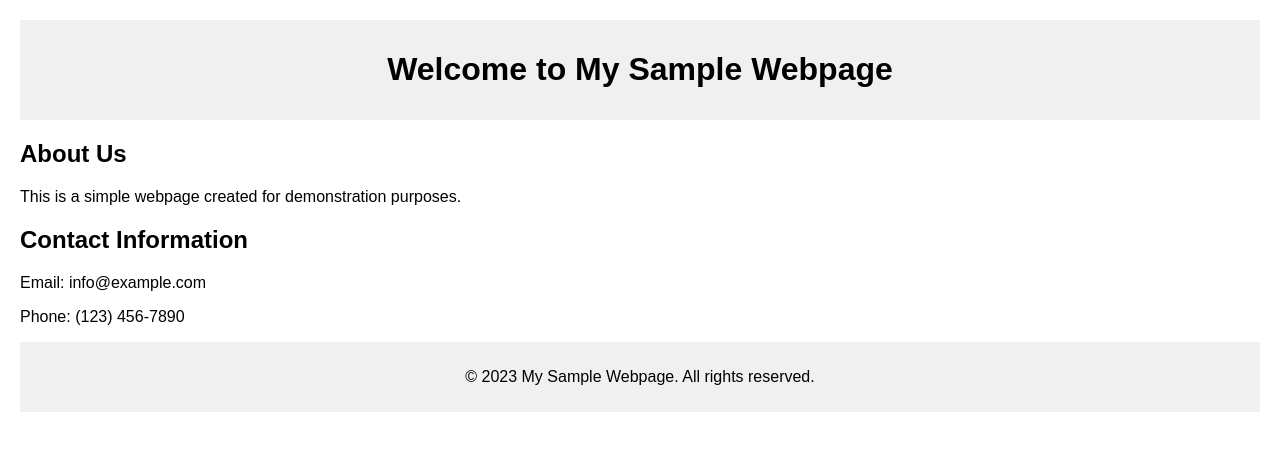
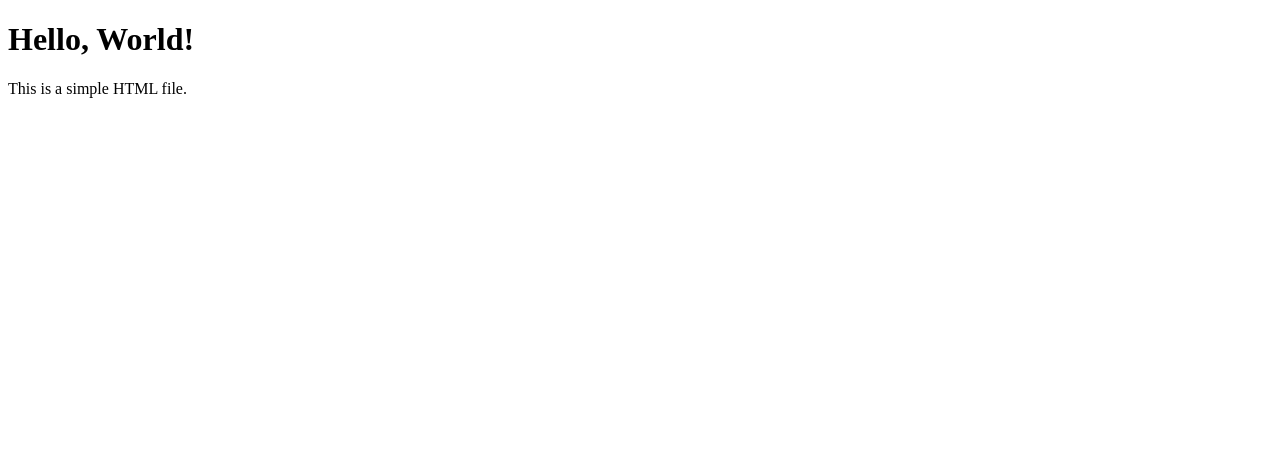
Before and after one commit to jahangirakhan/demojenkins, a plain HTML site: page index.html in a window 1280 px wide. Drawn offline with Linux system fonts and the light colour scheme.

Commit message:
Update index.html

```diff
--- a/index.html
+++ b/index.html
@@ -3,50 +3,12 @@
 <head>
     <meta charset="UTF-8">
     <meta name="viewport" content="width=device-width, initial-scale=1.0">
-    <title>My Sample Webpage</title>
-    <style>
-        body {
-            font-family: Arial, sans-serif;
-            margin: 20px;
-        }
-
-        header {
-            text-align: center;
-            padding: 10px;
-            background-color: #f0f0f0;
-        }
-
-        section {
-            margin-top: 20px;
-        }
-
-        footer {
-            text-align: center;
-            padding: 10px;
-            background-color: #f0f0f0;
-        }
-    </style>
+    <title>Hello, World!</title>
 </head>
 <body>
 
-    <header>
-        <h1>Welcome to My Sample Webpage</h1>
-    </header>
-
-    <section>
-        <h2>About Us</h2>
-        <p>This is a simple webpage created for demonstration purposes.</p>
-    </section>
-
-    <section>
-        <h2>Contact Information</h2>
-        <p>Email: info@example.com</p>
-        <p>Phone: (123) 456-7890</p>
-    </section>
-
-    <footer>
-        <p>&copy; 2023 My Sample Webpage. All rights reserved.</p>
-    </footer>
+    <h1>Hello, World!</h1>
+    <p>This is a simple HTML file.</p>
 
 </body>
-</html
+</html>
```
